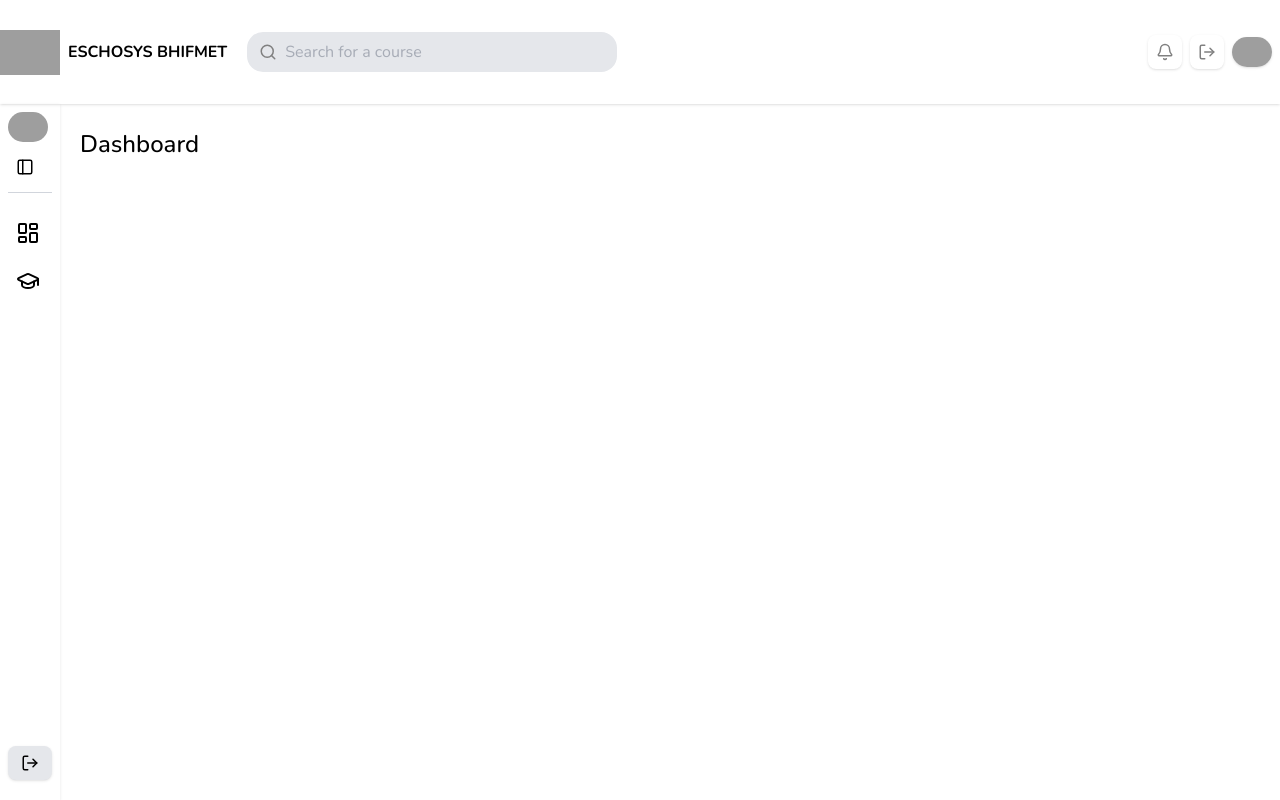
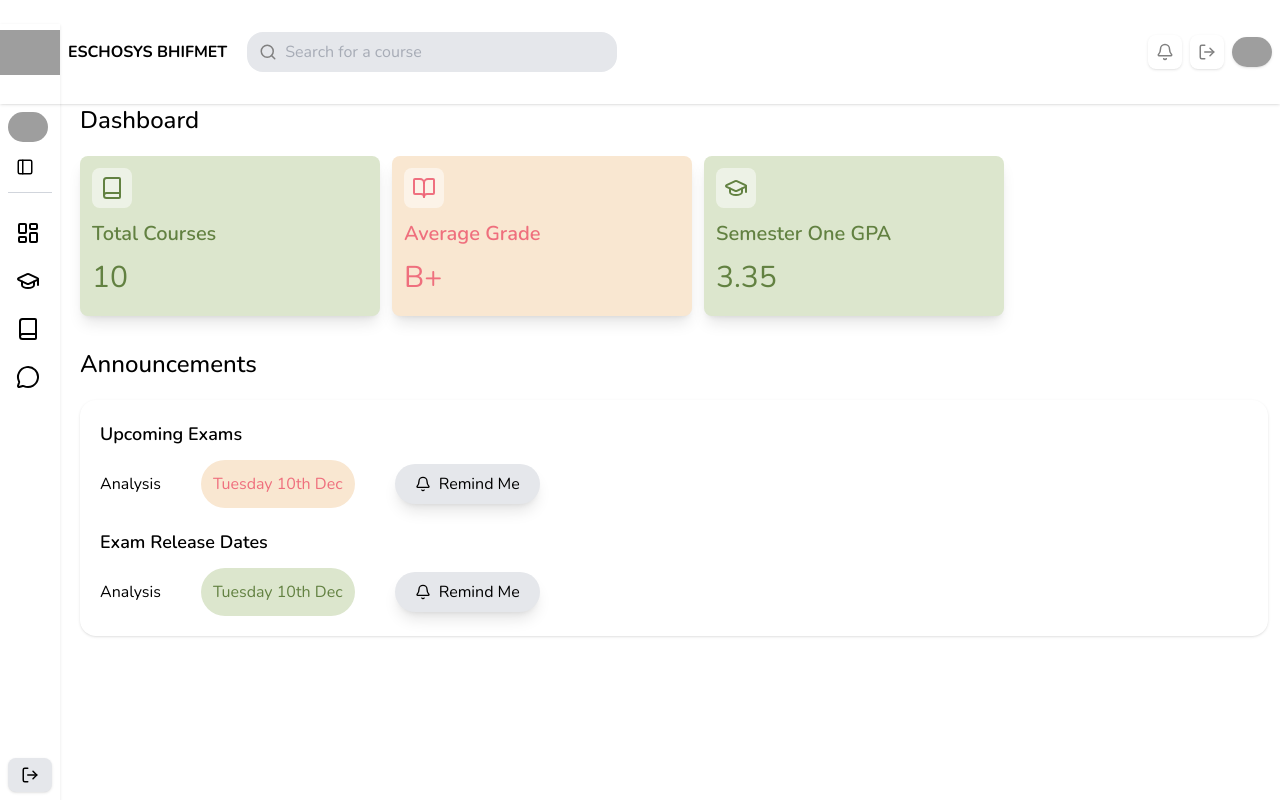
Before and after one commit to amandangum/Score-Tracker, a React (Vite) app: page /studentdash in a window 1280 px wide. Built offline with nearby package versions, Linux system fonts and the light colour scheme; grey boxes are pictures that could not be loaded.

Commit message:
Designed the Student Dashboard and added some more Sidebar content

```diff
--- a/src/Scripts/Sidebar-routes.js
+++ b/src/Scripts/Sidebar-routes.js
@@ -1,4 +1,4 @@
-import { LayoutDashboard, Book, Users, GraduationCap} from "lucide-react";
+import { LayoutDashboard, Book, Users, GraduationCap, MessageCircle} from "lucide-react";
 
 
 const StudentsRoute = [
@@ -14,7 +14,19 @@ const StudentsRoute = [
     name: "Grades",
     route: "/student-grades",
     icon:GraduationCap,
-}
+},
+{
+    id: '3',
+    name: "Courses",
+    route: "/student-courses",
+    icon:Book,
+},
+{
+    id: '4',
+    name: "Complaints",
+    route: "/student-complaints",
+    icon:MessageCircle,
+},
 ];
 
 const adminRoute = [
--- a/src/components/(student-routes)/Dashboard/StudentDash.jsx
+++ b/src/components/(student-routes)/Dashboard/StudentDash.jsx
@@ -2,11 +2,14 @@ import React from 'react'
 import Sidebar from '../../Sidebar/Sidebar';
 import { StudentsRoute } from '../../../Scripts/Sidebar-routes';
 import DashboardNav from '../../../nav/DashboardNav';
+import DashboardCard from '../../dashboard/DashboardCard';
+import { Book, BookOpen, GraduationCap } from 'lucide-react';
+import Announcements from '../../dashboard/Announcements';
 
 function StudentDash({sidebarOpen, setSidebarOpen }) {
   return (
    <div>
-    <div >
+    <div>
 
       <DashboardNav/>
     <Sidebar
@@ -15,8 +18,41 @@ function StudentDash({sidebarOpen, setSidebarOpen }) {
     setSidebarOpen={setSidebarOpen}/>
    </div>
 
-   <div className={`${sidebarOpen ? "ml-75" : "ml-20"} mt-6`} >
+   <div className={`${sidebarOpen ? "ml-75" : "ml-20"} mt-6 pt-20`} >
        <h1 className='text-2xl font-medium'>Dashboard</h1>
+
+
+       <div className='flex items-center gap-3 flex-wrap'>
+        <DashboardCard
+        Icon={<Book />}
+        title="Total Courses"
+        content={10}
+        bgColor="#DCE6CD"
+        textColor="#628141"
+         />
+
+         <DashboardCard
+        Icon={<BookOpen />}
+        title="Average Grade"
+        content={"B+"}
+        bgColor="#F9E7D1"
+        textColor="#E67E"
+         />
+
+         <DashboardCard
+        Icon={<GraduationCap />}
+        title="Semester One GPA"
+        content={3.35}
+        bgColor="#DCE6CD"
+        textColor="#628141"
+         />
+       </div>
+
+
+       <div className='mt-8'>
+        <h1 className='font-medium text-2xl'>Announcements</h1>
+          <Announcements />
+       </div>
    </div>
 
    </div>
--- a/src/components/Sidebar/Sidebar.jsx
+++ b/src/components/Sidebar/Sidebar.jsx
@@ -22,7 +22,7 @@ function Sidebar({ routes, sidebarOpen, setSidebarOpen }) {
 
   return (
     <div
-      className={`xsm:h-[92vh] lg:h-[87vh] transition-all duration-300 ease-in-out fixed ${
+      className={`h-screen transition-all duration-300 ease-in-out pt-20 pb-8 fixed ${
         sidebarOpen ? "w-70" : "w-15"
       } shadow px-2 flex flex-col justify-between pb-5`}
     >
--- /dev/null
+++ b/src/components/dashboard/Announcements.jsx
@@ -0,0 +1,37 @@
+import React from 'react'
+import { Bell } from 'lucide-react'
+
+function Announcements() {
+  return (
+    <div className='mt-5 w-[99%] shadow rounded-2xl p-5'>
+    <h1 className='text-lg font-semibold'>Upcoming Exams</h1>
+
+    <div className='flex items-center gap-10 mt-3'>
+        <div >Analysis</div>
+        <h1 style={{backgroundColor:"#F9E7D1", color:"#E67E"}} className='rounded-full p-3'>Tuesday 10th Dec</h1>
+
+        <button className='rounded-full flex items-center gap-2 shadow-lg  cursor-pointer px-5 py-2 bg-gray-200
+     hover:bg-gray-500 duration-300 transition-all ease-in-out hover:text-white'>
+        <Bell size={16}/>
+     <p>Remind Me</p>
+     </button>
+    </div>
+
+    <h1 className='text-lg font-semibold mt-5'>Exam Release Dates</h1>
+
+    <div className='flex items-center gap-10 mt-3'>
+        <div >Analysis</div>
+        <h1 style={{backgroundColor:"#DCE6CD", color:"#628141"}} className='rounded-full p-3'>Tuesday 10th Dec</h1>
+
+        <button className='rounded-full flex items-center gap-2 shadow-lg  cursor-pointer px-5 py-2 bg-gray-200
+     hover:bg-gray-500 duration-300 transition-all ease-in-out hover:text-white'>
+        <Bell size={16}/>
+     <p>Remind Me</p>
+     </button>
+    </div>
+
+    </div>
+  )
+}
+
+export default Announcements
--- /dev/null
+++ b/src/components/dashboard/DashboardCard.jsx
@@ -0,0 +1,17 @@
+import React from 'react'
+
+function DashboardCard({title, Icon, content, bgColor,textColor}) {
+  return (
+    <div
+    style={{backgroundColor: bgColor, color: textColor}}
+    className={`w-75 h-40 shadow-lg rounded-lg p-3 mt-5`}>
+
+
+      <div className='p-2 rounded-lg bg-white/50 w-fit'>{Icon}</div>
+      <h1 className='text-xl font-semibold my-3 '>{title}</h1>
+      <p className='text-3xl '>{content}</p>
+    </div>
+  )
+}
+
+export default DashboardCard
--- a/src/nav/DashboardNav.jsx
+++ b/src/nav/DashboardNav.jsx
@@ -4,7 +4,7 @@ import { Link } from "react-router-dom";
 
 function DashboardNav() {
   return (
-    <div className="flex items-center justify-between shadow h-[13vh] pr-2 ">
+    <div className="flex items-center justify-between shadow h-[13vh] pr-2 fixed top-0 w-full backdrop-blur-lg">
       <div className="flex items-center gap-5">
         <div className="flex items-center justify-center gap-2 ">
           <img
```
